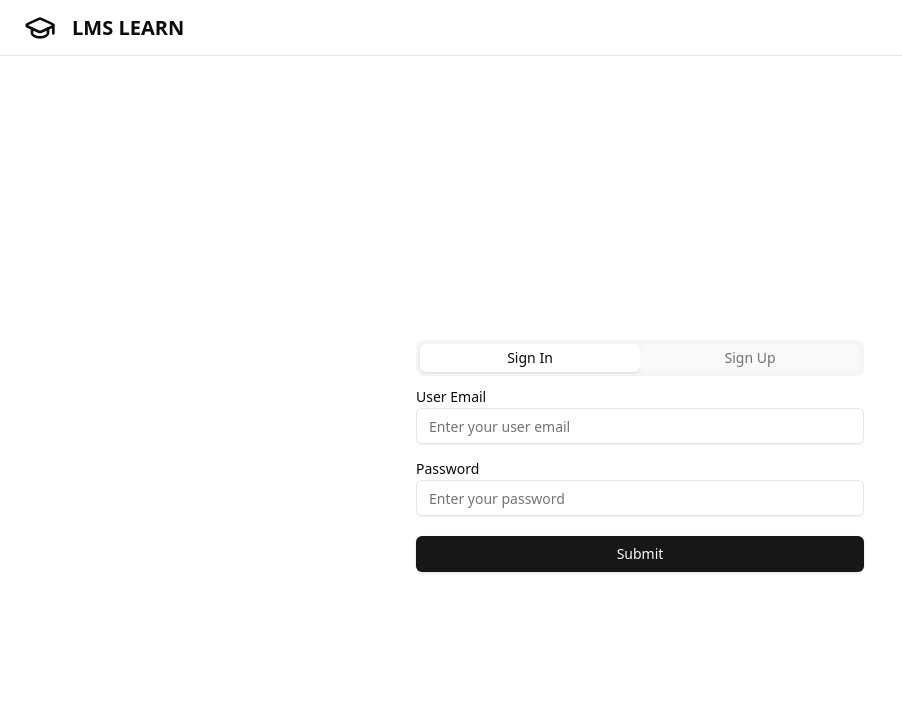
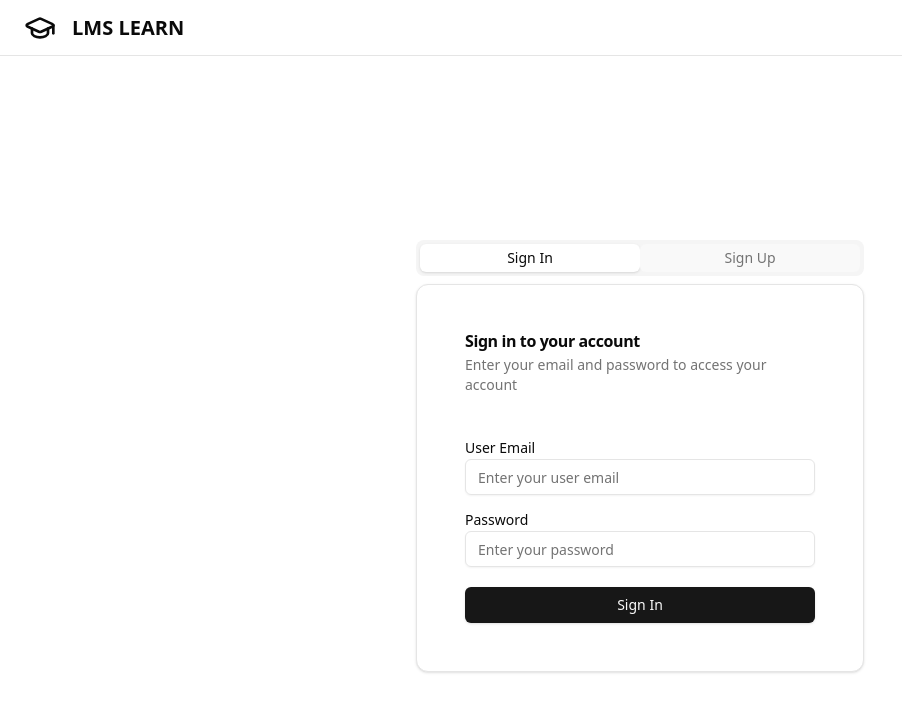
Before and after one commit to codeWith-Repon/A2--client--udemy-clone-full-Stack-, a React (Vite) app: page /auth in a window 1280 px wide. Shown: the top 712 px of the page, without its empty margins (0-902 px from the left). Built offline with nearby package versions, Linux system fonts and the light colour scheme.

Commit message:
form design complite

```diff
--- a/src/pages/auth/index.jsx
+++ b/src/pages/auth/index.jsx
@@ -1,4 +1,11 @@
 import CommonForm from "@/components/common-form";
+import {
+  Card,
+  CardContent,
+  CardDescription,
+  CardHeader,
+  CardTitle,
+} from "@/components/ui/card";
 import { Tabs, TabsContent, TabsList, TabsTrigger } from "@/components/ui/tabs";
 import { signInFormControls, signUpFormControls } from "@/config";
 import { GraduationCap } from "lucide-react";
@@ -31,11 +38,36 @@
             <TabsTrigger value="signup">Sign Up</TabsTrigger>
           </TabsList>
           <TabsContent value="signin">
-            {" "}
-            <CommonForm formControls={signInFormControls} />
+            <Card className="p-6 space-y-4">
+              <CardHeader>
+                <CardTitle> Sign in to your account</CardTitle>
+                <CardDescription>
+                  Enter your email and password to access your account
+                </CardDescription>
+              </CardHeader>
+              <CardContent className="space-y-2">
+                <CommonForm
+                  formControls={signInFormControls}
+                  buttonText={"Sign In"}
+                />
+              </CardContent>
+            </Card>
           </TabsContent>
           <TabsContent value="signup">
-            <CommonForm formControls={signUpFormControls} />
+          <Card className="p-6 space-y-4">
+              <CardHeader>
+                <CardTitle> Create a new account</CardTitle>
+                <CardDescription>
+                  Enter your details to get started
+                </CardDescription>
+              </CardHeader>
+              <CardContent className="space-y-2">
+                <CommonForm
+                  formControls={signUpFormControls}
+                  buttonText={"Sign In"}
+                />
+              </CardContent>
+            </Card>
           </TabsContent>
         </Tabs>
       </div>
```
